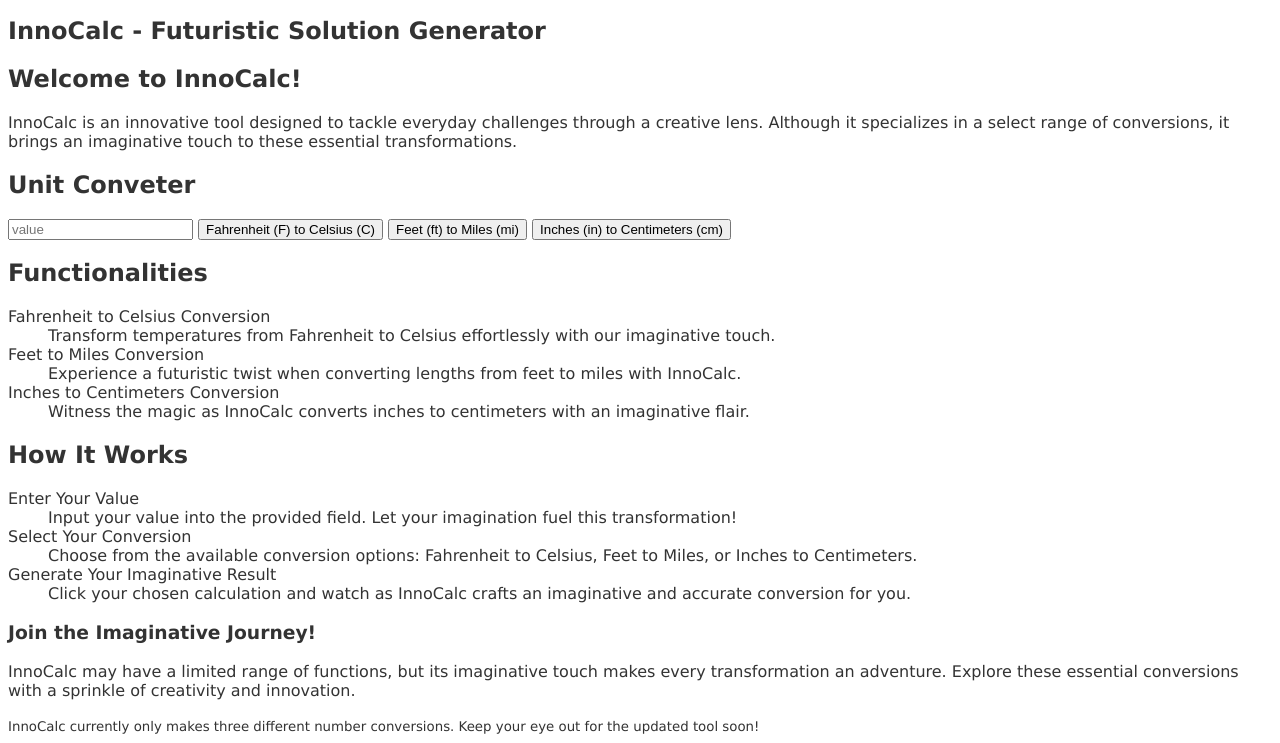
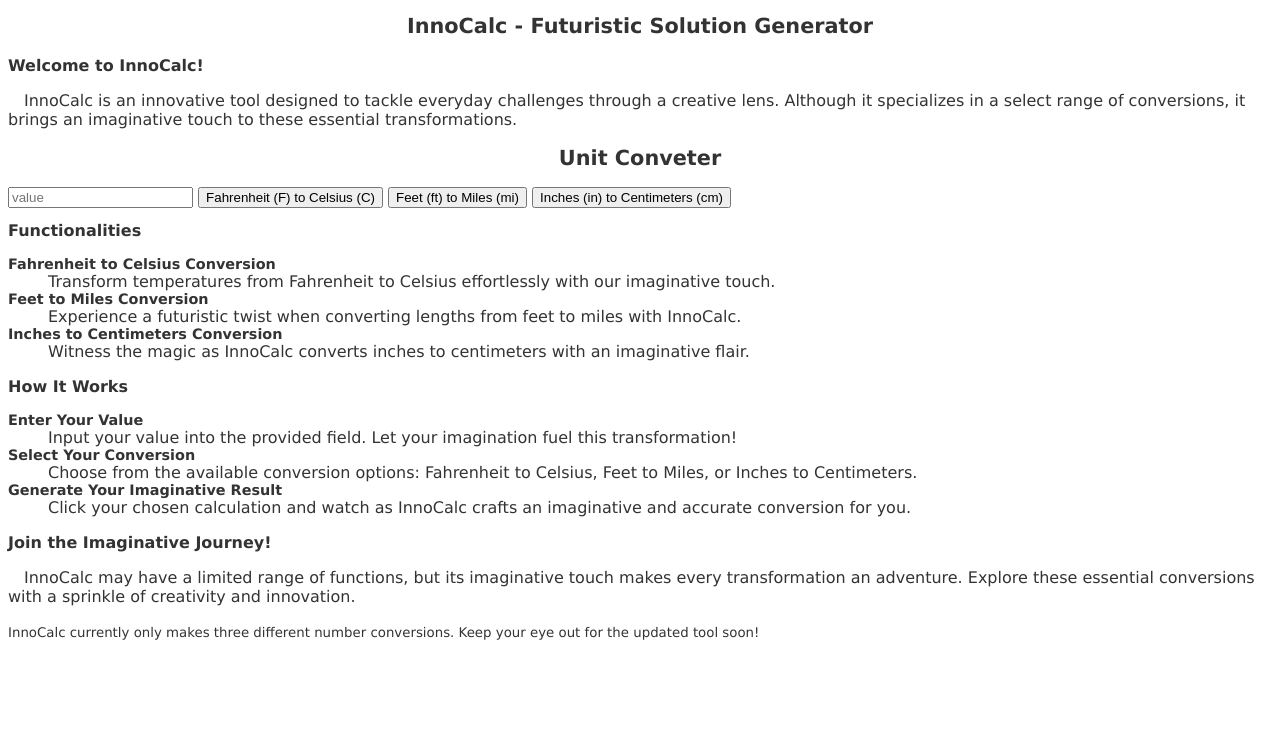
Before and after one commit to nic-gdes/gdes-252-final-project-TatumBaldwin, a plain HTML site: page calc.html in a window 1280 px wide. Shown: the part 86-829 px from the top of the page. After the commit the page ends 800 px from the top, so only its background shows below. Drawn offline with Linux system fonts and the light colour scheme.

Commit message:
edited text sizes

```diff
--- a/calc.html
+++ b/calc.html
@@ -46,7 +46,7 @@
 
         <!-- calculator -->
         <section>
-            <h1>Unit Conveter</h1>
+            <h2 class="calc-cap">Unit Conveter</h2>
             <div class="calc-container">
 
                 <input type="number" id="userInput" placeholder="value">
@@ -82,7 +82,10 @@
                 <dt>Generate Your Imaginative Result</dt>
                 <dd>Click your chosen calculation and watch as InnoCalc crafts an imaginative and accurate conversion for you.</dd>
             </dl>
-            <h3>Join the Imaginative Journey!</h3>
+        </section>
+        <!-- Join the journey -->
+        <section>
+            <h2>Join the Imaginative Journey!</h2>
             <p>InnoCalc may have a limited range of functions, but its imaginative touch makes every transformation an adventure. Explore these essential conversions with a sprinkle of creativity and innovation.</p>
         </section>
     </main>
--- a/styles/style.css
+++ b/styles/style.css
@@ -12,10 +12,26 @@
         body {
             font-family: Verdana, 'avenir', Geneva, Tahoma, sans-serif;
             color: #333333;
+            font-size: 12pt;
         }
 
         /* other font styles */
+        p {
+            text-indent: 1rem;
+        }
+        h1, .calc-cap {
+            font-size: 1.3rem;
+            text-align: center;
+        }
 
+        h2 {
+            font-size: 1rem;
+        }
+
+        dt {
+            font-weight: bold;
+            font-size: 0.9rem;
+        }
 
 
         /* NAVIGATION BAR */
```
